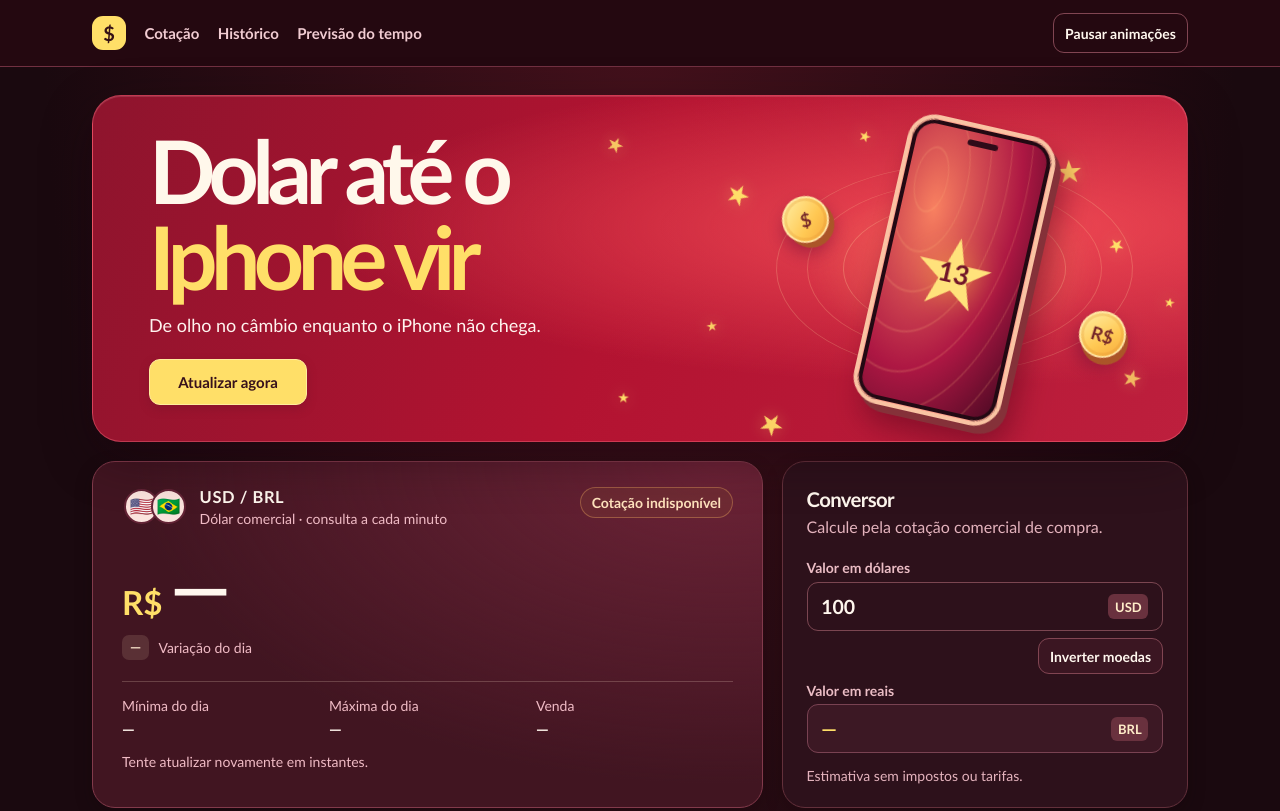
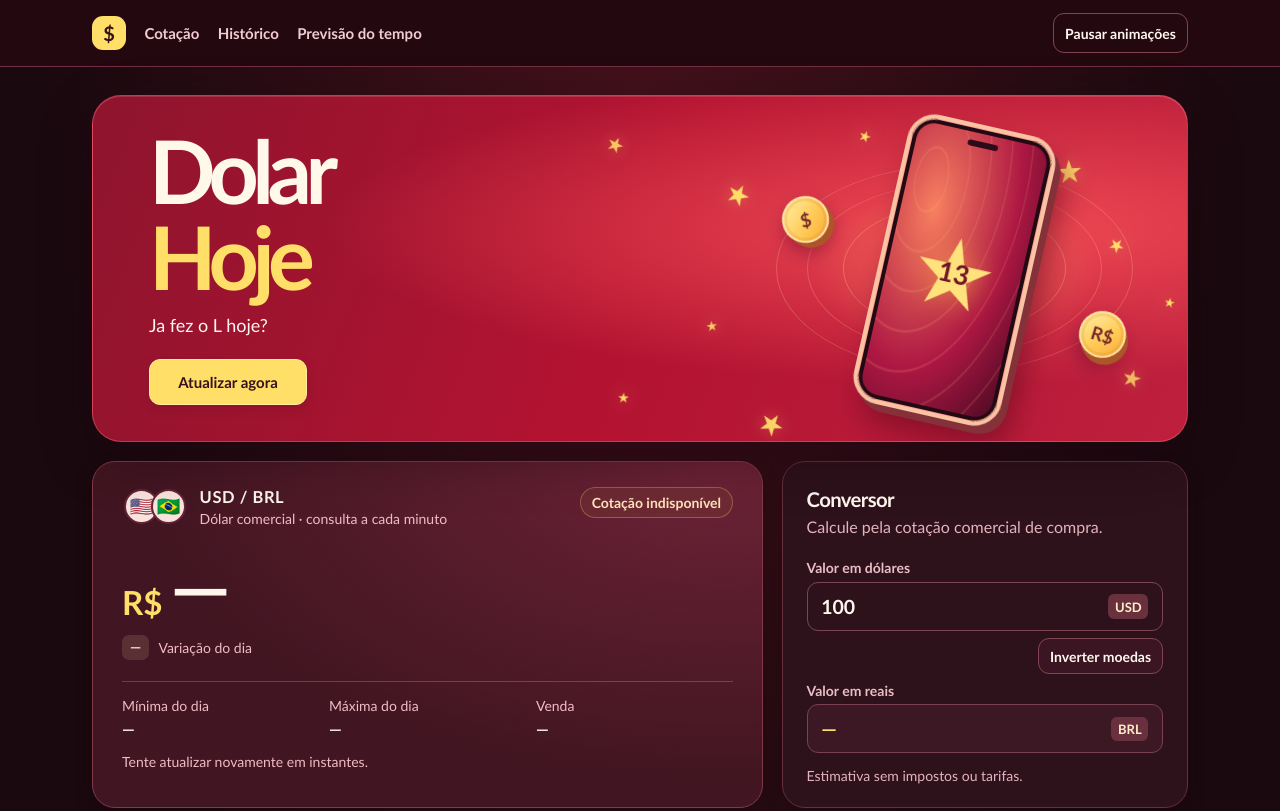
Before and after one commit to estudiocuringa/dolar-ate-o-iphone-vir, a plain HTML site: page index.html in a window 1280 px wide. Shown: the top 811 px of the page. Drawn offline with Linux system fonts and the light colour scheme; no server answers.

Commit message:
Atualiza título e frase do destaque inicial

```diff
--- a/index.html
+++ b/index.html
@@ -67,8 +67,8 @@
         <span style="--x:98%;--y:58%;--s:11px;--a:-3deg;--t:.9s">★</span>
       </div>
       <div class="apresentacao-texto">
-        <h1 id="titulo-site">Dolar até o <span>Iphone vir</span></h1>
-        <p>De olho no câmbio enquanto o iPhone não chega.</p>
+        <h1 id="titulo-site">Dolar <span>Hoje</span></h1>
+        <p>Ja fez o L hoje?</p>
         <button class="botao atualizar" id="atualizar" type="button"><span id="atualizar-texto">Atualizar agora</span></button>
       </div>
       <div class="arte" aria-hidden="true">
```
